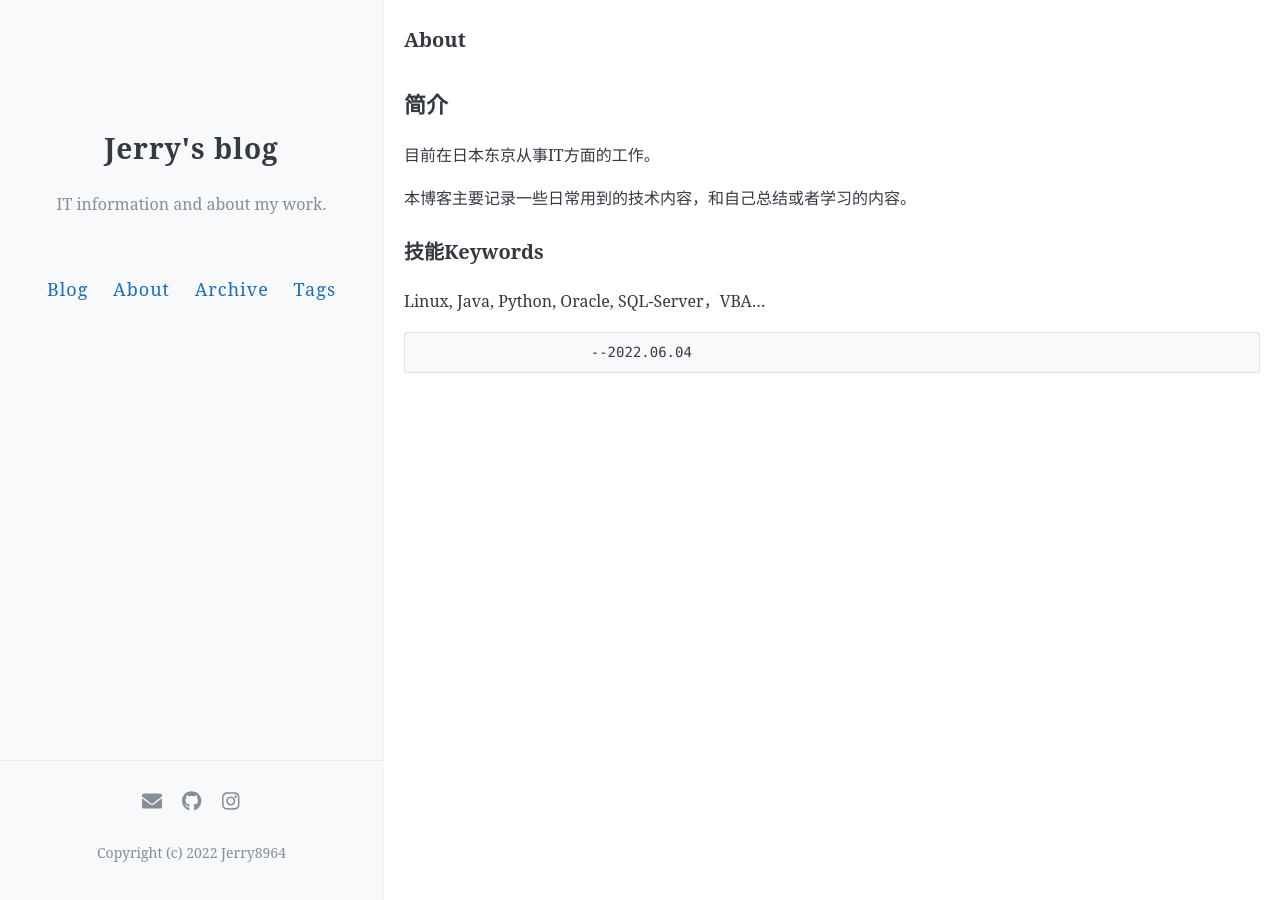
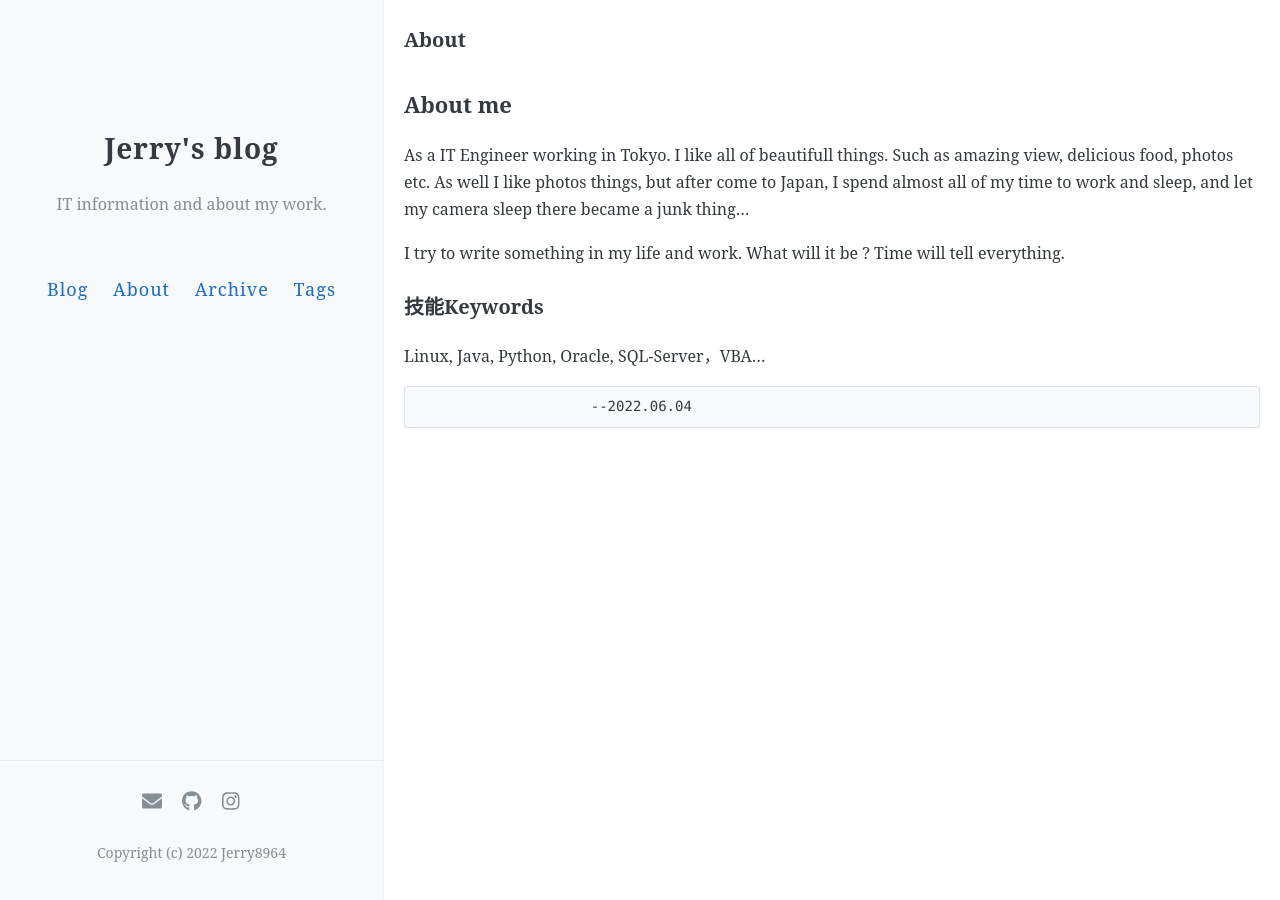
Before and after one commit to jerry8964/jerry8964.github.io, a Jekyll site: the page built from about.md, in a window 1280 px wide. Built offline with Jekyll 4.4.1, drawn with Linux system fonts in a browser that asks for light colours; comment, search, counter and statistics services are not loaded.

Commit message:
change about and Archive

```diff
--- a/about.md
+++ b/about.md
@@ -6,12 +6,17 @@ permalink: /about/
 
 
 
-## 简介
+## About me
 
-目前在日本东京从事IT方面的工作。
+As a IT Engineer working in Tokyo.
+I like all of beautifull things.
+Such as amazing view, delicious food, photos etc.
+As well I like photos things, but after come to Japan,
+I spend almost all of my time to work and sleep,
+and let my camera sleep there became a junk thing...
 
-本博客主要记录一些日常用到的技术内容，和自己总结或者学习的内容。
-
+I try to write something in my life and work.
+What will it be ? Time will tell everything.
 
 ### 技能Keywords
 
--- a/archive/index.html
+++ b/archive/index.html
@@ -1,6 +1,6 @@
 ---
 layout: page
-title: 归档
+title: Archive
 permalink: /archive/
 ---
 
```
